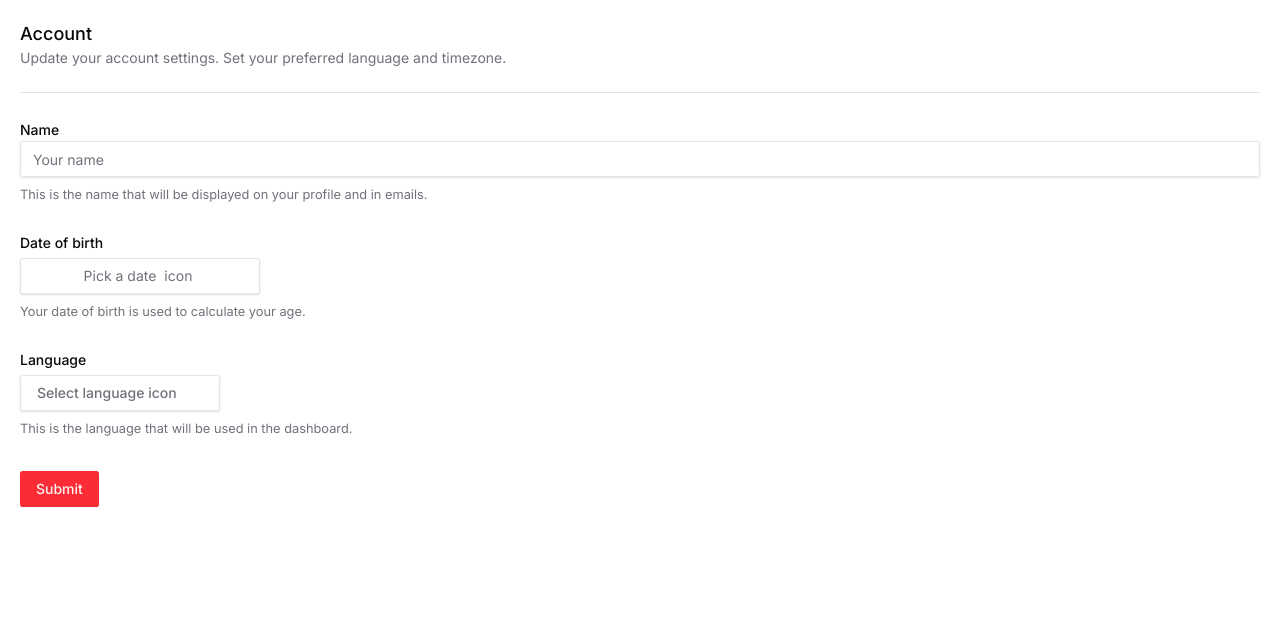
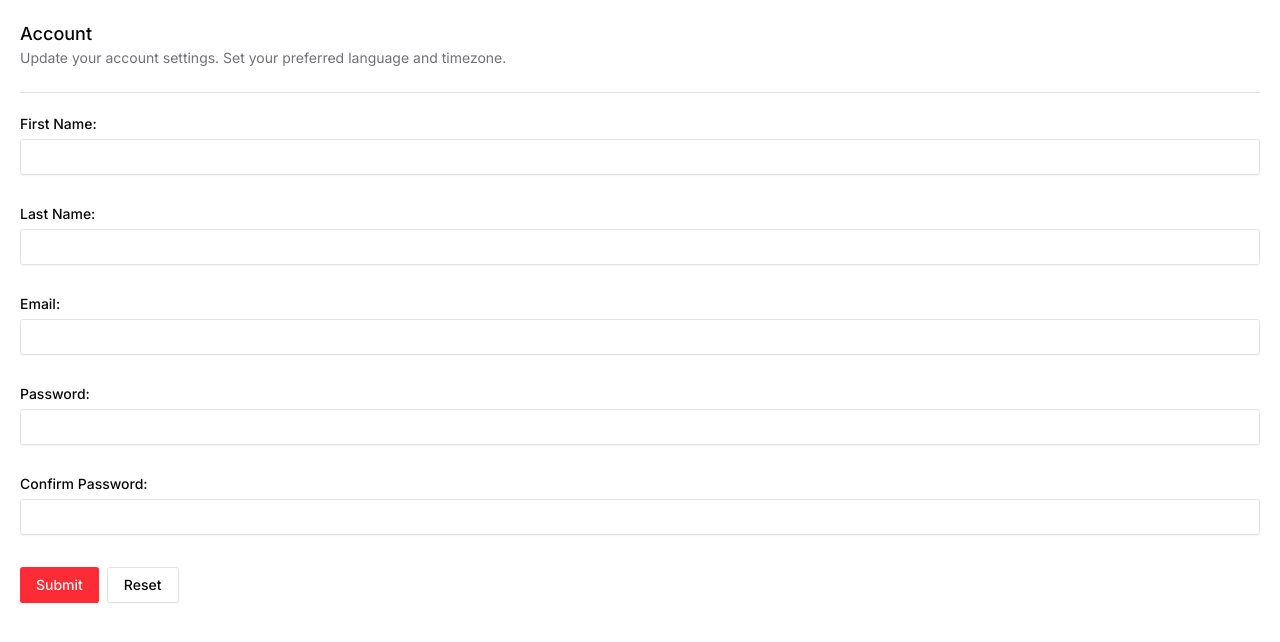
Before and after one commit to codeBelt/2025-starter, a Next.js app: page /contact in a window 1280 px wide. Shown: the top 642 px of the page. Built offline with nearby package versions, Linux system fonts and the light colour scheme.

Commit message:
Add Tanstack Form and Valibot

```diff
--- a/biome.json
+++ b/biome.json
@@ -28,7 +28,7 @@
       },
       "complexity": { "noUselessTypeConstraint": "error", "noWith": "off" },
       "correctness": {
-        "noChildrenProp": "error",
+        "noChildrenProp": "off",
         "noConstAssign": "off",
         "noGlobalObjectCalls": "off",
         "noInvalidBuiltinInstantiation": "off",
--- a/package.json
+++ b/package.json
@@ -19,9 +19,9 @@
     "test:watch": "bun test --watch",
     "test:coverage": "bun test --coverage",
     "---------- Helper -----------------------------------------------------": "",
+    "checkall": "bun run lint:fix && bun run test && bun run ts",
     "deps": "bunx npm-check-updates -ui",
     "deps:outdated": "bun outdated",
-    "checkall": "bun run lint:fix && bun run test && bun run ts",
     "template": "bunx plop",
     "-----------------------------------------------------------------------": ""
   },
@@ -46,6 +46,7 @@
     "@tanstack/react-form": "1.6.3",
     "@tanstack/react-table": "8.21.3",
     "@uidotdev/usehooks": "2.4.1",
+    "@valibot/to-json-schema": "1.0.0",
     "class-variance-authority": "0.7.1",
     "clsx": "2.1.1",
     "http-status-codes": "2.3.0",
--- /dev/null
+++ b/src/components/pages/contactPage/ContactPage.constants.ts
@@ -0,0 +1,9 @@
+import type {ContactFormSchema} from '@/components/pages/contactPage/ContactPage.schemas';
+
+export const contactFormDefaultValues: ContactFormSchema = {
+  firstName: '',
+  lastName: '',
+  email: '',
+  password1: '',
+  password2: '',
+};
--- /dev/null
+++ b/src/components/pages/contactPage/ContactPage.schemas.ts
@@ -0,0 +1,24 @@
+import * as v from 'valibot';
+
+export const ContactFormSchema = v.pipe(
+  v.object({
+    firstName: v.pipe(
+      v.string(),
+      v.startsWith('A', "First name must start with 'A'"),
+      v.minLength(3, 'You must have a length of at least 3')
+    ),
+    lastName: v.pipe(v.string(), v.nonEmpty('Required.')),
+    email: v.pipe(v.string(), v.email('The email address is badly formatted.')),
+    password1: v.pipe(v.string(), v.minLength(8, 'Your password must have 8 characters or more.')),
+    password2: v.string(),
+  }),
+  v.forward(
+    v.partialCheck(
+      [['password1'], ['password2']],
+      (input) => input.password1 === input.password2,
+      'The two passwords do not match.'
+    ),
+    ['password2']
+  )
+);
+export type ContactFormSchema = v.InferInput<typeof ContactFormSchema>;
--- a/src/components/pages/contactPage/ContactPage.tsx
+++ b/src/components/pages/contactPage/ContactPage.tsx
@@ -1,31 +1,23 @@
+'use client';
+import {contactFormDefaultValues} from '@/components/pages/contactPage/ContactPage.constants';
+import {ContactFormSchema} from '@/components/pages/contactPage/ContactPage.schemas';
+import {UiInputError} from '@/components/ui/form/uiInputError/UiInputError';
 import {Button} from '@/components/ui/shadcn/button';
-import {type AnyFieldApi, useForm} from '@tanstack/react-form';
-
-function FieldInfo({field}: {field: AnyFieldApi}) {
-  return (
-    <>
-      {field.state.meta.isTouched && field.state.meta.errors.length ? (
-        <em>{field.state.meta.errors.join(',')}</em>
-      ) : null}
-      {field.state.meta.isValidating ? 'Validating...' : null}
-    </>
-  );
-}
+import {Input} from '@/components/ui/shadcn/input';
+import {Label} from '@/components/ui/shadcn/label';
+import {useForm} from '@tanstack/react-form';
 
 export function ContactPage() {
   const form = useForm({
-    defaultValues: {
-      firstName: '',
-      lastName: '',
-    },
+    defaultValues: contactFormDefaultValues,
+    validators: {onSubmit: ContactFormSchema},
     onSubmit: async ({value}) => {
-      // Do something with form data
-      console.log(value);
+      console.info(value);
     },
   });
 
   return (
-    <div className="space-y-6 p-5 font-sans">
+    <div className="space-y-6 p-5">
       <div>
         <h3 className="text-lg font-medium">Account</h3>
         <p className="text-sm text-muted-foreground ">
@@ -35,82 +27,120 @@ export function ContactPage() {
       <div data-orientation="horizontal" className="shrink-0 bg-border h-[1px] w-full" />
       <form
         className="space-y-8"
-        onSubmit={(e) => {
-          e.preventDefault();
-          e.stopPropagation();
-          form.handleSubmit();
+        onSubmit={(event) => {
+          event.preventDefault();
+          event.stopPropagation();
+          void form.handleSubmit();
         }}
       >
-        <div className="space-y-2">
-          <label
-            className="text-sm font-medium leading-none peer-disabled:cursor-not-allowed peer-disabled:opacity-70"
-            htmlFor=":r2eh:-form-item"
-          >
-            Name
-          </label>
-          <input
-            className="flex h-9 w-full rounded-md border border-input bg-transparent px-3 py-1 text-base shadow-sm transition-colors file:border-0 file:bg-transparent file:text-sm file:font-medium file:text-foreground placeholder:text-muted-foreground focus-visible:outline-none focus-visible:ring-1 focus-visible:ring-ring disabled:cursor-not-allowed disabled:opacity-50 md:text-sm"
-            placeholder="Your name"
-            id=":r2eh:-form-item"
-            aria-describedby=":r2eh:-form-item-description"
-            aria-invalid="false"
-            name="name"
+        <div>
+          <form.Field
+            name="firstName"
+            children={(field) => (
+              <div className={'space-y-2'}>
+                <Label htmlFor={field.name}>First Name:</Label>
+                <Input
+                  id={field.name}
+                  name={field.name}
+                  value={field.state.value}
+                  onBlur={field.handleBlur}
+                  onChange={(event) => field.handleChange(event.target.value)}
+                />
+                <UiInputError field={field} />
+              </div>
+            )}
           />
-          <p id=":r2eh:-form-item-description" className="text-[0.8rem] text-muted-foreground">
-            This is the name that will be displayed on your profile and in emails.
-          </p>
-        </div>
-        <div className="space-y-2 flex flex-col">
-          <label
-            className="text-sm font-medium leading-none peer-disabled:cursor-not-allowed peer-disabled:opacity-70"
-            htmlFor=":r2ei:-form-item"
-          >
-            Date of birth
-          </label>
-          <button
-            className="inline-flex items-center justify-center gap-2 whitespace-nowrap rounded-md text-sm transition-colors focus-visible:outline-none focus-visible:ring-1 focus-visible:ring-ring disabled:pointer-events-none disabled:opacity-50 [&amp;_svg]:pointer-events-none [&amp;_svg]:size-4 [&amp;_svg]:shrink-0 border border-input bg-background shadow-sm hover:bg-accent hover:text-accent-foreground h-9 px-4 py-2 w-[240px] pl-3 text-left font-normal text-muted-foreground"
-            id=":r2ei:-form-item"
-            aria-describedby=":r2ei:-form-item-description"
-            aria-invalid="false"
-            type="button"
-            aria-haspopup="dialog"
-            aria-expanded="false"
-            aria-controls="radix-:r2ej:"
-            data-state="closed"
-          >
-            <span>Pick a date</span>
-            icon
-          </button>
-          <p id=":r2ei:-form-item-description" className="text-[0.8rem] text-muted-foreground">
-            Your date of birth is used to calculate your age.
-          </p>
-        </div>
-        <div className="space-y-2 flex flex-col">
-          <label
-            className="text-sm font-medium leading-none peer-disabled:cursor-not-allowed peer-disabled:opacity-70"
-            htmlFor=":r2ek:-form-item"
-          >
-            Language
-          </label>
-          <button
-            className="inline-flex items-center gap-2 whitespace-nowrap rounded-md text-sm font-medium transition-colors focus-visible:outline-none focus-visible:ring-1 focus-visible:ring-ring disabled:pointer-events-none disabled:opacity-50 [&amp;_svg]:pointer-events-none [&amp;_svg]:size-4 [&amp;_svg]:shrink-0 border border-input bg-background shadow-sm hover:bg-accent hover:text-accent-foreground h-9 px-4 py-2 w-[200px] justify-between text-muted-foreground"
-            id=":r2ek:-form-item"
-            aria-describedby=":r2ek:-form-item-description"
-            aria-invalid="false"
-            type="button"
-            aria-haspopup="dialog"
-            aria-expanded="false"
-            aria-controls="radix-:r2el:"
-            data-state="closed"
-          >
-            Select language icon
-          </button>
-          <p id=":r2ek:-form-item-description" className="text-[0.8rem] text-muted-foreground">
-            This is the language that will be used in the dashboard.
-          </p>
         </div>
 
-        <Button type={'submit'}>Submit</Button>
+        <div>
+          <form.Field
+            name="lastName"
+            children={(field) => (
+              <div className={'space-y-2'}>
+                <Label htmlFor={field.name}>Last Name:</Label>
+                <Input
+                  id={field.name}
+                  name={field.name}
+                  value={field.state.value}
+                  onBlur={field.handleBlur}
+                  onChange={(event) => field.handleChange(event.target.value)}
+                />
+                <UiInputError field={field} />
+              </div>
+            )}
+          />
+        </div>
+
+        <div>
+          <form.Field
+            name="email"
+            children={(field) => (
+              <div className={'space-y-2'}>
+                <Label htmlFor={field.name}>Email:</Label>
+                <Input
+                  id={field.name}
+                  name={field.name}
+                  value={field.state.value}
+                  onBlur={field.handleBlur}
+                  onChange={(event) => field.handleChange(event.target.value)}
+                />
+                <UiInputError field={field} />
+              </div>
+            )}
+          />
+        </div>
+
+        <div>
+          <form.Field
+            name="password1"
+            children={(field) => (
+              <div className={'space-y-2'}>
+                <Label htmlFor={field.name}>Password:</Label>
+                <Input
+                  id={field.name}
+                  name={field.name}
+                  value={field.state.value}
+                  onBlur={field.handleBlur}
+                  onChange={(event) => field.handleChange(event.target.value)}
+                />
+                <UiInputError field={field} />
+              </div>
+            )}
+          />
+        </div>
+
+        <div>
+          <form.Field
+            name="password2"
+            children={(field) => (
+              <div className={'space-y-2'}>
+                <Label htmlFor={field.name}>Confirm Password:</Label>
+                <Input
+                  id={field.name}
+                  name={field.name}
+                  value={field.state.value}
+                  onBlur={field.handleBlur}
+                  onChange={(event) => field.handleChange(event.target.value)}
+                />
+                <UiInputError field={field} />
+              </div>
+            )}
+          />
+        </div>
+
+        <form.Subscribe
+          selector={(state) => [state.canSubmit, state.isSubmitting]}
+          children={([canSubmit, isSubmitting]) => (
+            <div className={'flex gap-2'}>
+              <Button type="submit" disabled={!canSubmit}>
+                {isSubmitting ? '...' : 'Submit'}
+              </Button>
+              <Button variant={'outline'} type="reset" onClick={() => form.reset()}>
+                Reset
+              </Button>
+            </div>
+          )}
+        />
       </form>
     </div>
   );
--- /dev/null
+++ b/src/components/ui/form/uiInputError/UiInputError.tsx
@@ -0,0 +1,16 @@
+import type {AnyFieldApi} from '@tanstack/react-form';
+
+interface Props {
+  field: AnyFieldApi;
+}
+
+export function UiInputError({field}: Props) {
+  return (
+    <>
+      {field.state.meta.isTouched && field.state.meta.errors.length ? (
+        <em>{field.state.meta.errors.map((err) => err.message).join(', ')}</em>
+      ) : null}
+      {field.state.meta.isValidating ? 'Validating...' : null}
+    </>
+  );
+}
```
Also changed, not shown: 1 other file (tests, documents, lock files or other folders).
